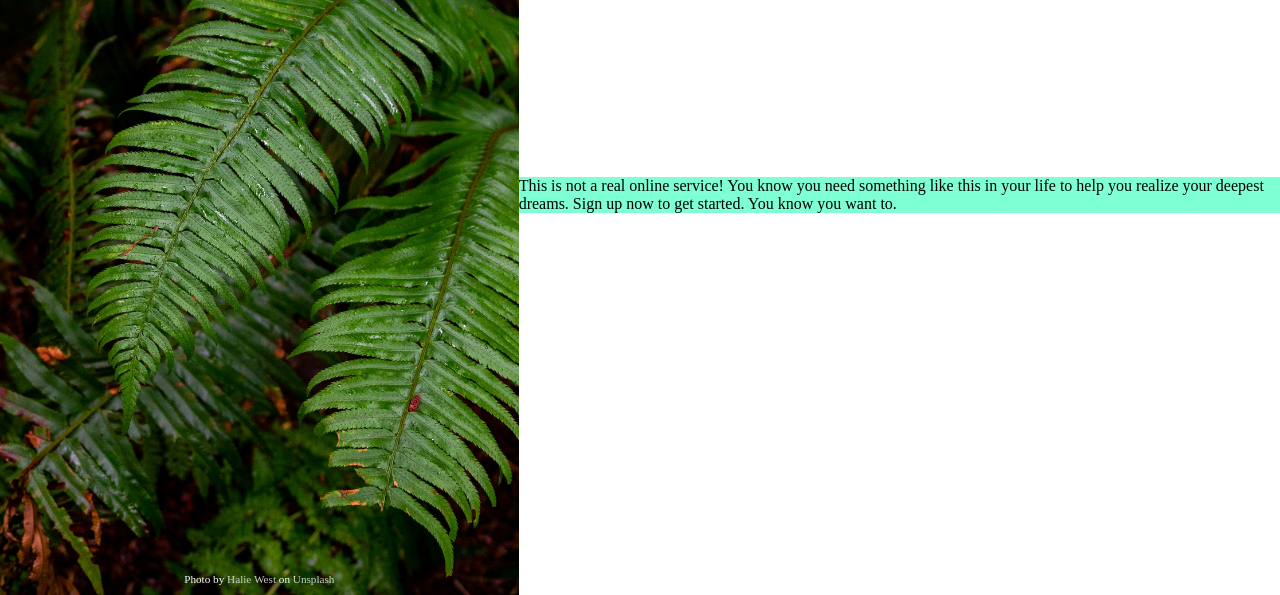
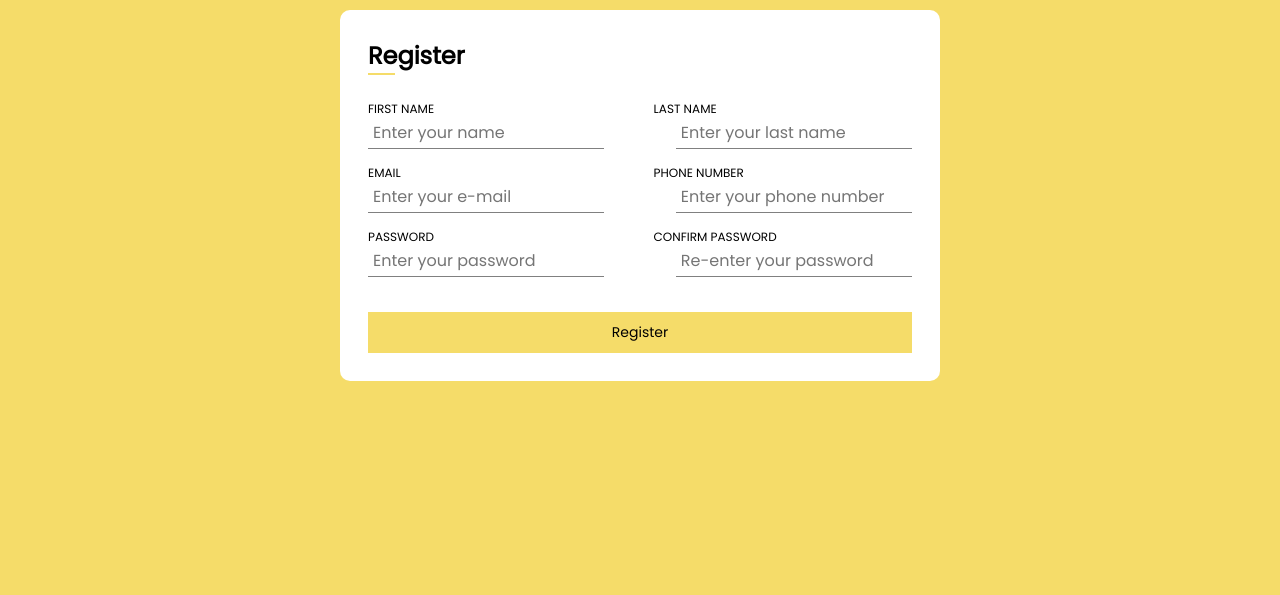
Before and after one commit to GeorgeZisis95/SignUpForm, a plain HTML site: page index.html in a window 1280 px wide. Shown: the part 205-800 px from the top of the page. Drawn offline with Linux system fonts and the light colour scheme.

Commit message:
Change the idea of the website

```diff
--- a/index.html
+++ b/index.html
@@ -5,30 +5,50 @@
     <meta charset="UTF-8">
     <meta name="viewport" content="width=device-width, initial-scale=1.0">
     <link rel="stylesheet" href="styles.css">
-    <title>Document</title>
+    <title>Get Connected</title>
 </head>
 
 <body>
-    <div class="photo-area">
-        <div class="logo-container">
-            <img src="images/logo.png" id="logo" alt="Oding Logo">
-            <h1 id="logo-text">ODIN</h1>
-        </div>
-        <div id="citation">
-            Photo by <a
-                href="https://unsplash.com/@haliewestphoto?utm_content=creditCopyText&utm_medium=referral&utm_source=unsplash">Halie
-                West</a> on <a
-                href="https://unsplash.com/photos/green-leaf-plant-in-close-up-photography-25xggax4bSA?utm_content=creditCopyText&utm_medium=referral&utm_source=unsplash">Unsplash</a>
+    <div class="container">
+        <div class="form-title">Register </div>
+        <form action="#">
+            <div class="info-box">
+                <label for="first-name">FIRST NAME</label>
+                <input type="text" name="first-name" id="first-name" placeholder="Enter your name">
+            </div>
+            <div class="info-box">
+                <label for="last-name">LAST NAME</label>
+                <input type="text" name="last-name" id="last-name" placeholder="Enter your last name">
+            </div>
+            <div class="info-box">
+                <label for="email">EMAIL</label>
+                <input type="email" name="email" id="email" placeholder="Enter your e-mail">
+            </div>
+            <div class="info-box">
+                <label for="phone-number">PHONE NUMBER</label>
+                <input type="number" name="phone-number" id="phone-number" placeholder="Enter your phone number">
+            </div>
+            <div class="info-box">
+                <label for="password">PASSWORD</label>
+                <input type="password" name="password" id="password" placeholder="Enter your password">
+            </div>
+            <div class="info-box">
+                <label for="confirm-password">CONFIRM PASSWORD</label>
+                <input type="password" name="confirm-password" id="confirm-password"
+                    placeholder="Re-enter your password">
+            </div>
+        </form>
+        <div class="submit-button">
+            <input type="submit" value="Register">
         </div>
     </div>
-    <div class="text-area">
-        <p class="intro">This is not a real online service! You know you need something like this in your life to
-            help you realize your deepest dreams. Sign up now to get started. You know you want to.
-        </p>
-        <form action="#">
 
-        </form>
-    </div>
+    <!-- <div class="citation">
+        Photo by <a
+            href="https://unsplash.com/@etiennegirardet?utm_content=creditCopyText&utm_medium=referral&utm_source=unsplash">Etienne
+            Girardet</a>on <a
+            href="https://unsplash.com/photos/swimming-pool-with-stainless-steel-ladder-Xh6BpT-1tXo?utm_content=creditCopyText&utm_medium=referral&utm_source=unsplash">Unsplash</a>
+    </div> -->
 </body>
 
 </html>
--- a/styles.css
+++ b/styles.css
@@ -1,60 +1,98 @@
 @font-face {
-    font-family: 'NorseFont';
-    src: url('fonts/Norse-Bold.otf') format('opentype');
+    font-family: 'PoppinsRegular';
+    src: url('fonts/Poppins-Regular.ttf') format('opentype');
     font-weight: normal;
     font-style: normal;
 }
-
 
 * {
     margin: 0;
     padding: 0;
     box-sizing: border-box;
+    font-family: "PoppinsRegular";
 }
 
 body {
-    display: flex;
-    align-items: center;
-}
-
-.photo-area {
-    width: clamp(100px, 60vw, 1500px);
     height: 100vh;
-    background: url("images/image.jpg") no-repeat;
-    background-size: cover;
-    display: flex;
-    flex-direction: column;
-    justify-content: space-between;
-    align-items: center;
-    padding-bottom: 10px;
-    padding-top: 50px;
-}
-
-.logo-container {
     display: flex;
     justify-content: center;
     align-items: center;
-    color: white;
-    width: 100%;
-    font-family: 'NorseFont', sans-serif;
-    background-color: rgba(0, 0, 0, 0.5);
+    background: #F5DC69;
 }
 
-#logo {
-    height: 100%;
-    width: 20%;
+.container {
+    width: 100%;
+    max-width: 600px;
+    background-color: white;
+    padding: 28px;
+    border-radius: 10px;
 }
 
-#citation {
-    font-size: 0.7rem;
-    color: azure;
+.form-title {
+    font-size: 24px;
+    font-weight: 600;
+    text-align: left;
+    padding-bottom: 5px;
 }
 
-#citation a:link {
-    color: rgba(240, 248, 255, 0.8);
-    text-decoration: none;
+.form-title::after {
+    content: "";
+    display: block;
+    width: 5%;
+    height: 2px;
+    background: #F5DC69;
+    transition: 0.4s ease;
 }
 
-.text-area {
-    background-color: aquamarine;
+.form-title:hover::after {
+    width: 30%;
 }
+
+form {
+    display: flex;
+    flex-wrap: wrap;
+    justify-content: space-between;
+    padding: 20px 0;
+}
+
+.info-box:nth-child(2n) {
+    justify-content: end;
+}
+
+.info-box {
+    display: flex;
+    flex-wrap: wrap;
+    width: 50%;
+    padding-bottom: 15px;
+}
+
+.info-box label {
+    width: 95%;
+    font-size: 12px;
+    font-weight: 400;
+}
+
+.info-box input {
+    all: unset;
+    height: 30px;
+    width: 85%;
+    padding-left: 5px;
+    border-bottom: 1px solid grey;
+    outline: none;
+}
+
+.submit-button input {
+    display: block;
+    width: 100%;
+    font-size: 14px;
+    padding: 10px;
+    background: #F5DC69;
+    border: none;
+    transition: 0.4s ease;
+}
+
+.submit-button input:hover {
+    background: #f6e38c;
+    color: rgb(59, 56, 56);
+    cursor: pointer;
+}
```
Also changed, not shown: fonts/Norse-Bold.otf (deleted), fonts/Poppins-Regular.ttf (added), images/idea.png (added), images/image.jpg (deleted), images/logo.png (deleted), 1 other file.
